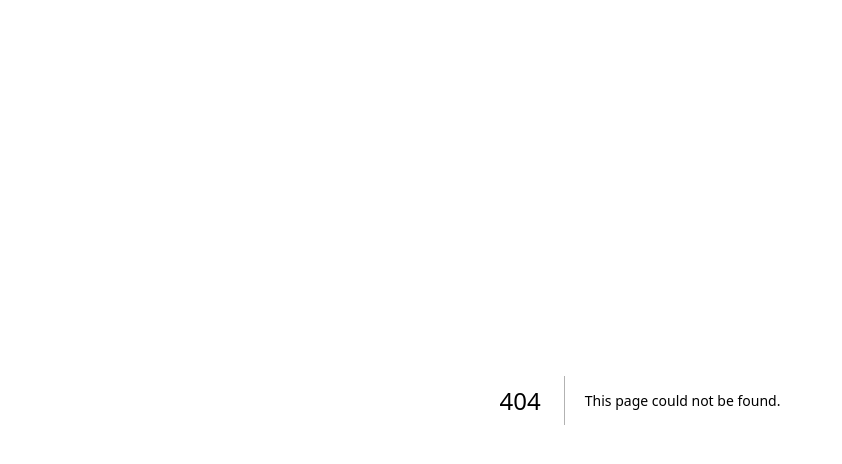
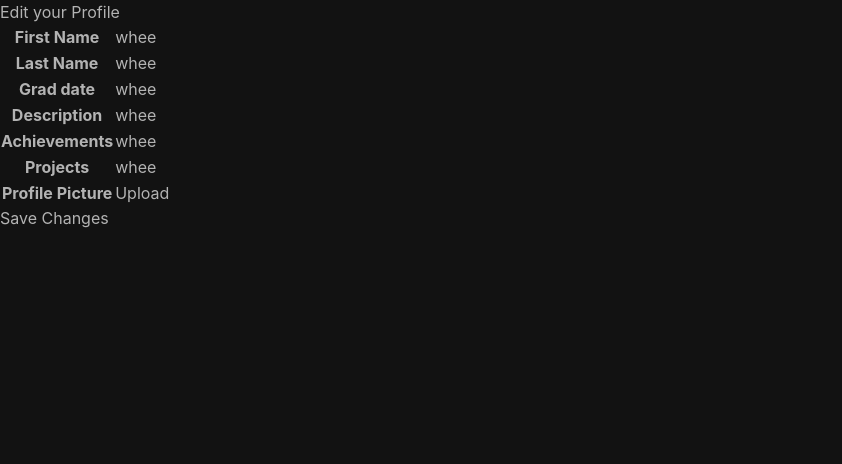
Before and after one commit to jxhnmo/SlingHealthAlumniTracker, a Next.js app in the folder frontend/: page /profileEdit in a window 1280 px wide. Before the commit this address had no page. Shown: the top 464 px of the page, without its empty margins (0-842 px from the left). Built offline with nearby package versions, Linux system fonts and the light colour scheme.

Commit message:
copy over stuff from other repo

```diff
--- a/frontend/package.json
+++ b/frontend/package.json
@@ -19,7 +19,7 @@
     "axios": "^1.4.0",
     "eslint": "8.44.0",
     "eslint-config-next": "13.4.8",
-    "next": "^13.4.8",
+    "next": "^13.5.8",
     "postcss": "8.4.24",
     "postcss-cli": "^11.0.0",
     "react": "18.2.0",
--- /dev/null
+++ b/frontend/src/pages/api/files/route.ts
@@ -0,0 +1,21 @@
+import { NextResponse, NextRequest } from "next/server";
+
+export const config = {
+    api: {
+        bodyParser: false,
+    },
+};
+
+export async function POST(request: NextRequest) {
+    try {
+        const data = await request.formData();
+        const file: File | null = data.get("file") as unknown as File;
+        // const uploadData = //Upload data to wherever
+        // const url = await ... // get image URL
+        return NextResponse.json("", { status: 200 });
+    }
+    catch(e) {
+        console.log(e);
+        return NextResponse.json({ error: "Internal Server Error" }, { status: 500 });
+    }
+}
--- /dev/null
+++ b/frontend/src/pages/profileEdit.tsx
@@ -0,0 +1,76 @@
+import React from "react";
+import { useState } from "react";
+import { useRef } from "react";
+
+
+
+export default function ProfileEdit() {
+    const photoInputRef = useRef<HTMLInputElement | null>(null);
+    const [isUploading, setIsUploading] = useState(false);
+    const [imageURLs, setImageURLs] = useState<string[]>([]);
+    return(
+        <div>
+            <h1>Edit your Profile</h1>
+            <table>
+                <tbody>
+                    <tr>
+                        <th>First Name</th>
+                        <td>whee</td>
+                    </tr>
+                    <tr>
+                        <th>Last Name</th>
+                        <td>whee</td>
+                    </tr>
+                    <tr>
+                        <th>Grad date</th>
+                        <td>whee</td>
+                    </tr>
+                    <tr>
+                        <th>Description</th>
+                        <td>whee</td>
+                    </tr>
+                    <tr>
+                        <th>Achievements</th>
+                        <td>whee</td>
+                    </tr>
+                    <tr>
+                        <th>Projects</th>
+                        <td>whee</td>
+                    </tr>
+                    <tr>
+                        <th>Profile Picture</th>
+                        <td><button
+                            disabled={isUploading}
+                            onClick={() => {
+                                photoInputRef.current?.click();
+                            }}>{isUploading ? "Uploading..." : "Upload"}</button>
+                        </td>
+                        <td>{imageURLs.map((url) => (
+                            <img src={url} alt="uploaded image"></img>
+                        ))}</td>
+                    </tr>
+                </tbody>
+            </table>
+            <input ref={photoInputRef}
+                type="file"
+                className="absolute right-[9999px]"
+                disabled={isUploading}
+                onChange={
+                    async (e) => {
+                        const file = e.target.files?.[0] as File;
+                        console.log(file);
+                        setIsUploading(true);
+                        const data = new FormData();
+                        data.set("file", file);
+                        const response = await fetch("/api/files", {
+                            method: "POST", body: data
+                        });
+                        const signedURL = await response.json();
+                        setImageURLs((prev) => [...prev, signedURL]);
+                        setIsUploading(false);
+                    }
+                }></input>
+            <button>Save Changes</button>
+        </div>
+    );
+};
```
Also changed, not shown: 1 other file (tests, documents, lock files or other folders).
